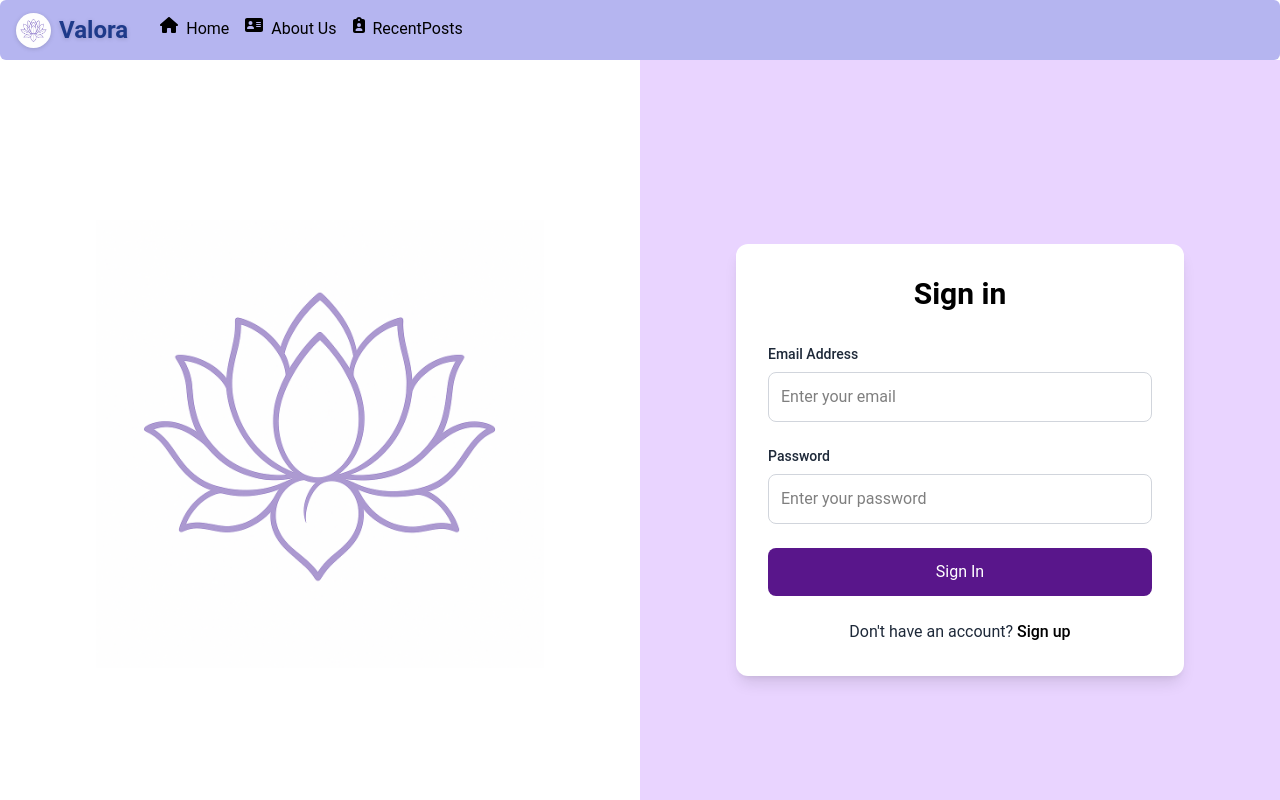
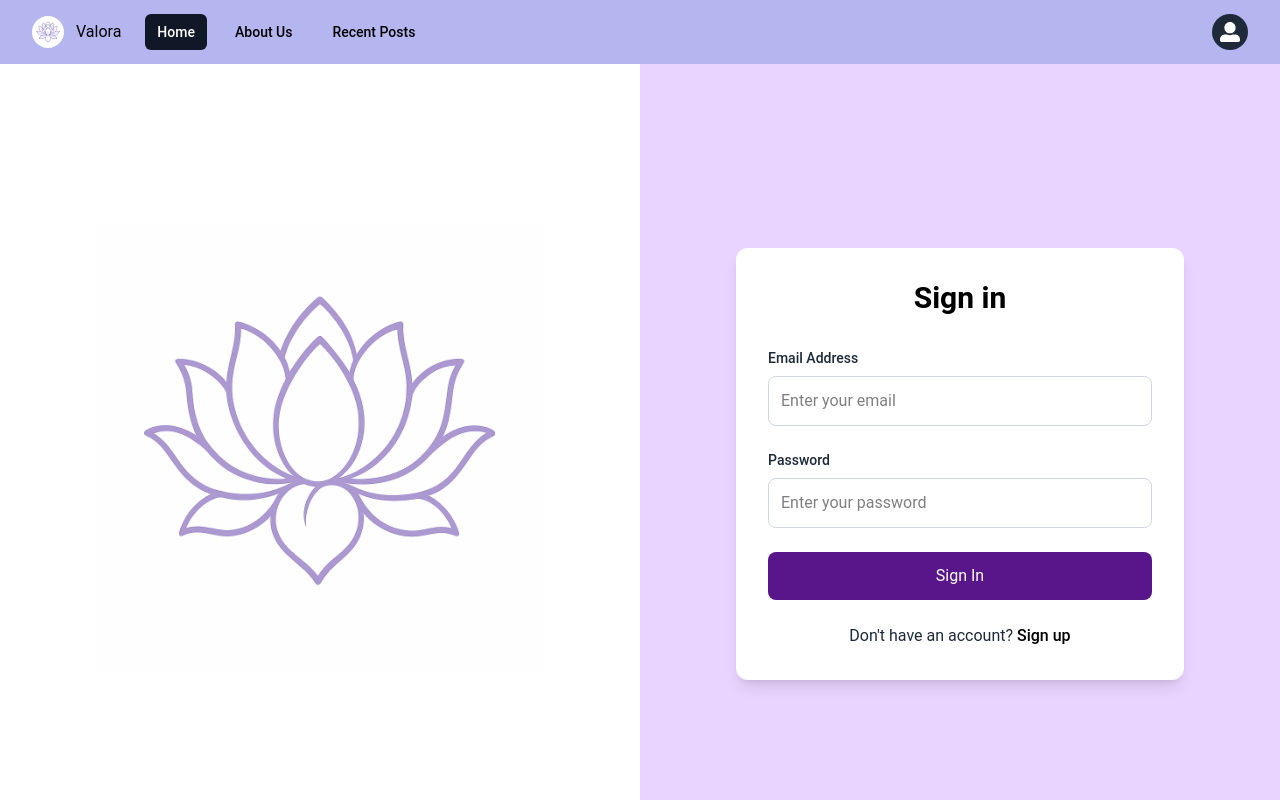
Before and after one commit to im-anjali/Valora, a React (Vite) app in the folder frontend/: page /login in a window 1280 px wide. Built offline with nearby package versions, Linux system fonts and the light colour scheme.

Commit message:
add new navbar

```diff
--- a/frontend/package.json
+++ b/frontend/package.json
@@ -13,17 +13,19 @@
     "@fortawesome/fontawesome-svg-core": "6.7.2",
     "@fortawesome/free-solid-svg-icons": "6.7.2",
     "@fortawesome/react-fontawesome": "0.2.2",
+    "@headlessui/react": "^2.2.4",
+    "@heroicons/react": "^2.2.0",
     "@react-google-maps/api": "^2.20.6",
     "@tailwindcss/vite": "^4.1.7",
     "framer-motion": "^12.12.1",
     "lucide-react": "^0.511.0",
     "react": "^19.1.0",
     "react-dom": "^19.1.0",
+    "react-icons": "^5.5.0",
     "react-router": "7.6.0",
     "react-router-dom": "7.6.0",
     "tailwindcss": "^4.1.7"
   },
-
   "devDependencies": {
     "@eslint/js": "^9.25.0",
     "@types/react": "^19.1.2",
--- a/frontend/src/App.jsx
+++ b/frontend/src/App.jsx
@@ -5,17 +5,19 @@
 import { Routes, Route } from "react-router-dom";
 import Login from "./pages/Login";
 import Signup from "./pages/Signup";
+import Profile from "./pages/Profile";
 
 export default function App() {
   return (
     <>
-     <Navbar/>
+      <Navbar/>
       {/* <div className="container main"> */}
         <Routes>
           <Route path="/" element={<Home />} />
           <Route path= "/aboutUs" element={<AboutUs />} />
           <Route path="/login" element={<Login/>}/>
           <Route path="/signup" element={<Signup/>}/>
+          <Route path="/profile" element={<Profile/>}/>
         </Routes>
       {/* </div> */}
     </>
--- a/frontend/src/components/Navbar.jsx
+++ b/frontend/src/components/Navbar.jsx
@@ -1,39 +1,135 @@
-import { faHome, faAddressCard, faClipboardUser } from "@fortawesome/free-solid-svg-icons";
-import { FontAwesomeIcon } from "@fortawesome/react-fontawesome";
-import { Link } from "react-router-dom";
-import { useState } from "react";
+import { Disclosure, DisclosureButton, DisclosurePanel, Menu, MenuButton, MenuItem, MenuItems } from '@headlessui/react'
+import { Bars3Icon, BellIcon, XMarkIcon } from '@heroicons/react/24/outline'
+import { useNavigate } from 'react-router'
+import { FaUserAlt } from "react-icons/fa";const navigation = [
+  { name: 'Home', href: '/', current: true },
+  { name: 'About Us', href: '/aboutus', current: false },
+  { name: 'Recent Posts', href: '/posts', current: false },
+]
+
+function classNames(...classes) {
+  return classes.filter(Boolean).join(' ')
+}
+
 
 export default function Navbar() {
-  const links = [
-    { name: "Home", path: "/", icon: faHome },
-    { name: "About Us", path: "/aboutus", icon: faAddressCard },
-    { name: "RecentPosts", path: "/posts", icon: faClipboardUser },
-  ];
+    const navigate = useNavigate();
+    const navigateHome = () =>{
+        navigate("/");
+}
+  return (
+    <Disclosure as="nav" className="bg-[#b5b5f0]">
+      <div className="mx-auto max-w-7xl px-2 sm:px-6 lg:px-8">
+        <div className="relative flex h-16 items-center justify-between">
+          <div className="absolute inset-y-0 left-0 flex items-center sm:hidden">
+            {/* Mobile menu button*/}
+            <DisclosureButton className="group relative inline-flex items-center justify-center rounded-md p-2 text-black hover:bg-gray-700 hover:text-white focus:ring-2 focus:ring-black focus:outline-hidden focus:ring-inset">
+              <span className="absolute -inset-0.5" />
+              <span className="sr-only">Open main menu</span>
+              <Bars3Icon aria-hidden="true" className="block size-6 group-data-open:hidden" />
+              <XMarkIcon aria-hidden="true" className="hidden size-6 group-data-open:block" />
+            </DisclosureButton>
+          </div>
+          <div className="flex flex-1 items-center justify-center sm:items-stretch sm:justify-start">
+            <div className="flex shrink-0 items-center">
+              <img
+                alt="Valora"
+                src="/logo.png"
+                className="h-8 w-8 rounded-full object-cover"
+              /> <h1 className='text-black ml-3 cursor-pointer'onClick={navigateHome}>Valora</h1>
+            </div>
+            <div className="hidden sm:ml-6 sm:block">
+              <div className="flex space-x-4">
+                {navigation.map((item) => (
+                  <a
+                    key={item.name}
+                    href={item.href}
+                    aria-current={item.current ? 'page' : undefined}
+                    className={classNames(
+                      item.current ? 'bg-gray-900 text-white' : 'text-black ',
+                      'rounded-md px-3 py-2 text-sm font-medium',
+                    )}
+                  >
+                    {item.name}
+                  </a>
+                ))}
+              </div>
+            </div>
+          </div>
+          <div className="absolute inset-y-0 right-0 flex items-center pr-2 sm:static sm:inset-auto sm:ml-6 sm:pr-0">
+            {/* <button
+              type="button"
+              className="relative rounded-full bg-gray-800 p-1 text-gray-400 hover:text-white focus:ring-2 focus:ring-white focus:ring-offset-2 focus:ring-offset-gray-800 focus:outline-hidden"
+            >
+              <span className="absolute -inset-1.5" />
+              <span className="sr-only">View notifications</span>
+              <BellIcon aria-hidden="true" className="size-6" />
+            </button> */}
 
-  return (
-    <div className="h-[60px] bg-[#b5b5f0] text-black flex items-center justify-between rounded-md pl-4 gap-8">
-      <div className="flex items-center gap-4">
-        <Link to="/" className="flex items-center gap-2 text-[1.5em] font-bold text-[#1e3a8a] no-underline drop-shadow-sm">
-        <img
-           src="./logo.png"
-           alt="Valora Logo"
-           className="w-[35px] h-[35px] rounded-full object-cover"
-        /><h3 className="mt-0.7 items-center">Valora</h3>
-        </Link>
-        <div className="ml-4 cursor-pointer flex gap-4">
-          {links.map((linkItem) => (
-            <div className="relative" key={linkItem.name}>
-              <Link
-                to={linkItem.path}
-                className="flex gap-2 text-black no-underline pb-[2px] hover:after:w-full after:content-[''] after:absolute after:left-0 after:bottom-0 after:h-[2px] after:w-0 after:bg-black after:transition-all after:duration-300"
+            {/* Profile dropdown */}
+            <Menu as="div" className="relative ml-3">
+              <div>
+                <MenuButton className="relative flex cursor-pointer rounded-full bg-gray-800 text-sm focus:ring-2 focus:ring-white focus:ring-offset-2 focus:ring-offset-gray-800 focus:outline-hidden">
+                  <span className="absolute -inset-1.5" />
+                  <span className="sr-only">Open user menu</span>
+
+
+                  <FaUserAlt  className='text-4xl p-2 'fill='white' />
+                </MenuButton>
+              </div>
+              <MenuItems
+                transition
+                className="absolute right-0 z-10 mt-2 w-48 origin-top-right rounded-md bg-white py-1 shadow-lg ring-1 ring-black/5 transition focus:outline-hidden data-closed:scale-95 data-closed:transform data-closed:opacity-0 data-enter:duration-100 data-enter:ease-out data-leave:duration-75 data-leave:ease-in"
               >
-                <FontAwesomeIcon icon={linkItem.icon} />
-                {linkItem.name}
-              </Link>
-            </div>
+                <MenuItem>
+                  <a
+                    href="/profile"
+                    className="block px-4 py-2 text-sm text-gray-700 data-focus:bg-gray-100 data-focus:outline-hidden"
+                  >
+                    Your Profile
+                  </a>
+                </MenuItem>
+                <MenuItem>
+                  <a
+                    href="#"
+                    className="block px-4 py-2 text-sm text-gray-700 data-focus:bg-gray-100 data-focus:outline-hidden"
+                  >
+                    Settings
+                  </a>
+                </MenuItem>
+                <MenuItem>
+                  <a
+                    href="#"
+                    className="block px-4 py-2 text-sm text-gray-700 data-focus:bg-gray-100 data-focus:outline-hidden"
+                  >
+                    Sign out
+                  </a>
+                </MenuItem>
+              </MenuItems>
+            </Menu>
+          </div>
+        </div>
+      </div>
+
+      <DisclosurePanel className="sm:hidden">
+        <div className="space-y-1 px-2 pt-2 pb-3">
+          {navigation.map((item) => (
+            <DisclosureButton
+              key={item.name}
+
+              as="a"
+              href={item.href}
+              aria-current={item.current ? 'page' : undefined}
+              className={classNames(
+                item.current ? 'bg-gray-900 text-white' : 'text-black ',
+                'block rounded-md px-3 py-2 text-base font-medium',
+              )}
+            >
+              {item.name}
+            </DisclosureButton>
           ))}
         </div>
-      </div>
-    </div>
-  );
+      </DisclosurePanel>
+    </Disclosure>
+  )
 }
--- /dev/null
+++ b/frontend/src/pages/Profile.jsx
@@ -0,0 +1,11 @@
+import React from 'react'
+
+function Profile() {
+  return (
+    <div>
+
+    </div>
+  )
+}
+
+export default Profile
--- a/frontend/src/pages/Signup.jsx
+++ b/frontend/src/pages/Signup.jsx
@@ -1,7 +1,5 @@
 import React, { useState, useRef } from "react";
-import { Eye, EyeOff, Mail, Lock, ArrowRight, X } from "lucide-react";
 import { Link, useNavigate } from "react-router-dom";
-import { motion, AnimatePresence } from "framer-motion";
 
 const Signup = () => {
     const [name, setName] = useState("");
```
Also changed, not shown: frontend/src/pages/Login.jsx (+6 -12 lines), 1 other file (tests, documents, lock files or other folders). Lines whose indentation alone changed are shown as unchanged.
